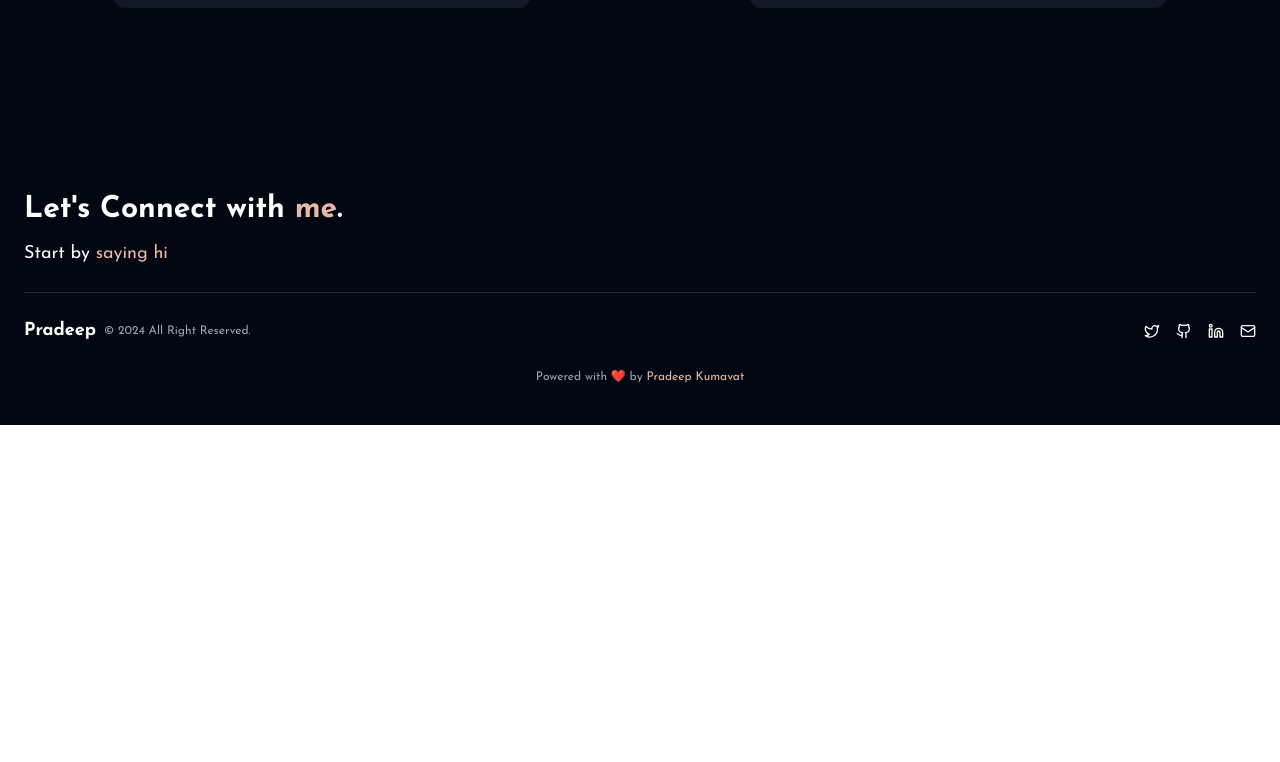
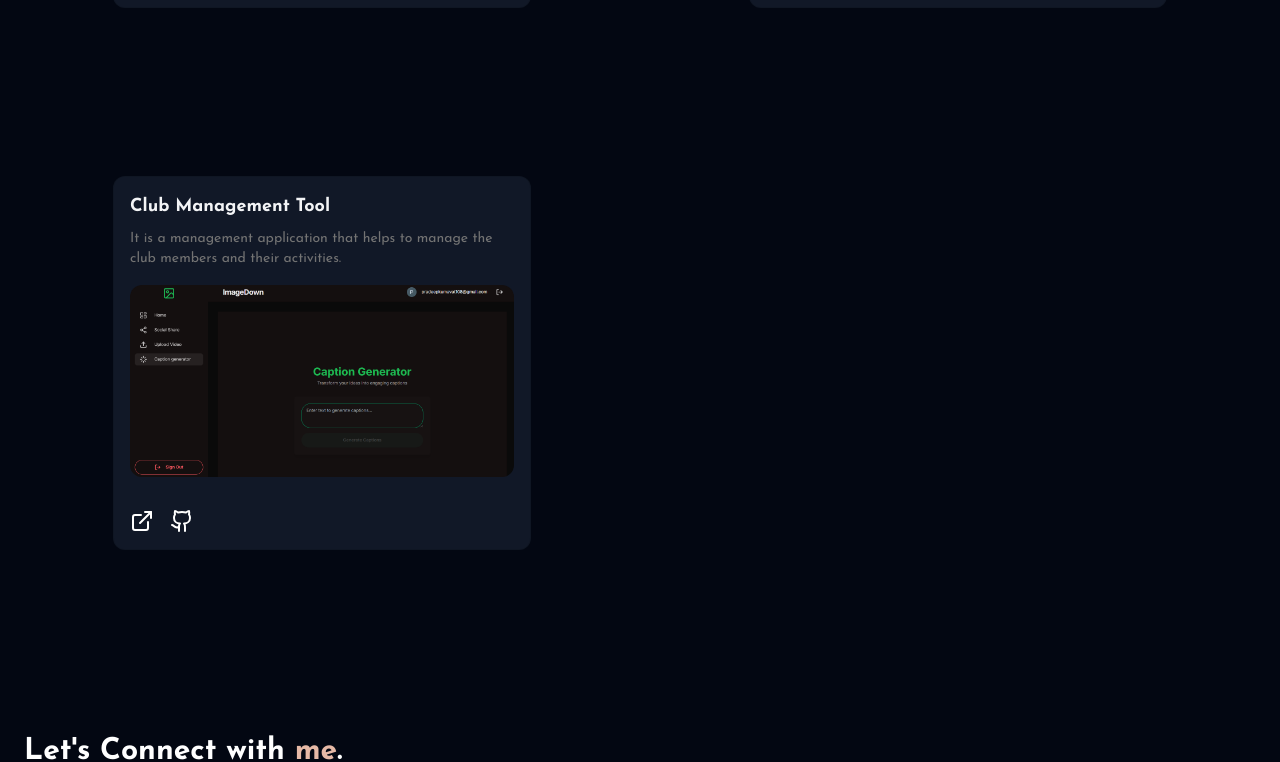
Before and after one commit to pradeep-kumavat/portfolio-me, a Next.js app: page /projects in a window 1280 px wide. Shown: the part 1278-2040 px from the top of the page. Before the commit the page ends 1703 px from the top, so only its background shows below. Built offline with nearby package versions, Linux system fonts and the light colour scheme.

Commit message:
constant change in project section

```diff
--- a/src/constants/data.ts
+++ b/src/constants/data.ts
@@ -73,7 +73,14 @@ export const projectData = [
     title: "Healthiva",
     description: "It is a SAAS application that gives you the ability to track application status and appointment with the doctor.",
     image: "/images/work-3.png",
-    liveLink: "https://image-down.vercel.app/sign-in",
-    githubLink: "https://github.com/pradeep-kumavat/ImageDown"
+    liveLink: "https://github.com/pradeep-kumavat/Healthivaa",
+    githubLink: "https://github.com/pradeep-kumavat/Healthivaa"
+  },
+  {
+    title: "Club Management Tool",
+    description: "It is a management application that helps to manage the club members and their activities.",
+    image: "/images/work-3.png",
+    liveLink: "https://github.com/Abhyudaya-SVVV/club-manage",
+    githubLink: "https://github.com/Abhyudaya-SVVV/club-manage"
   },
 ];
```
